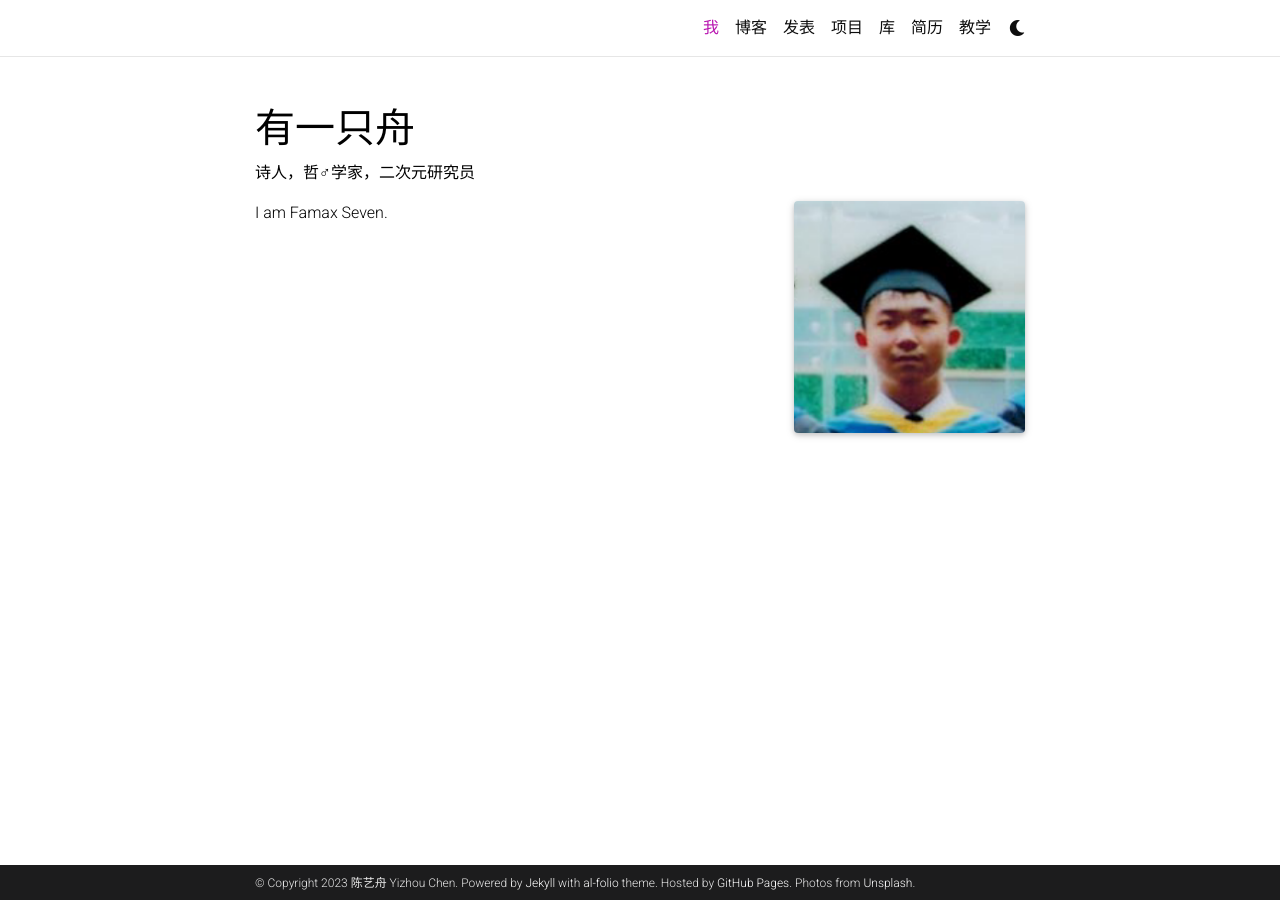
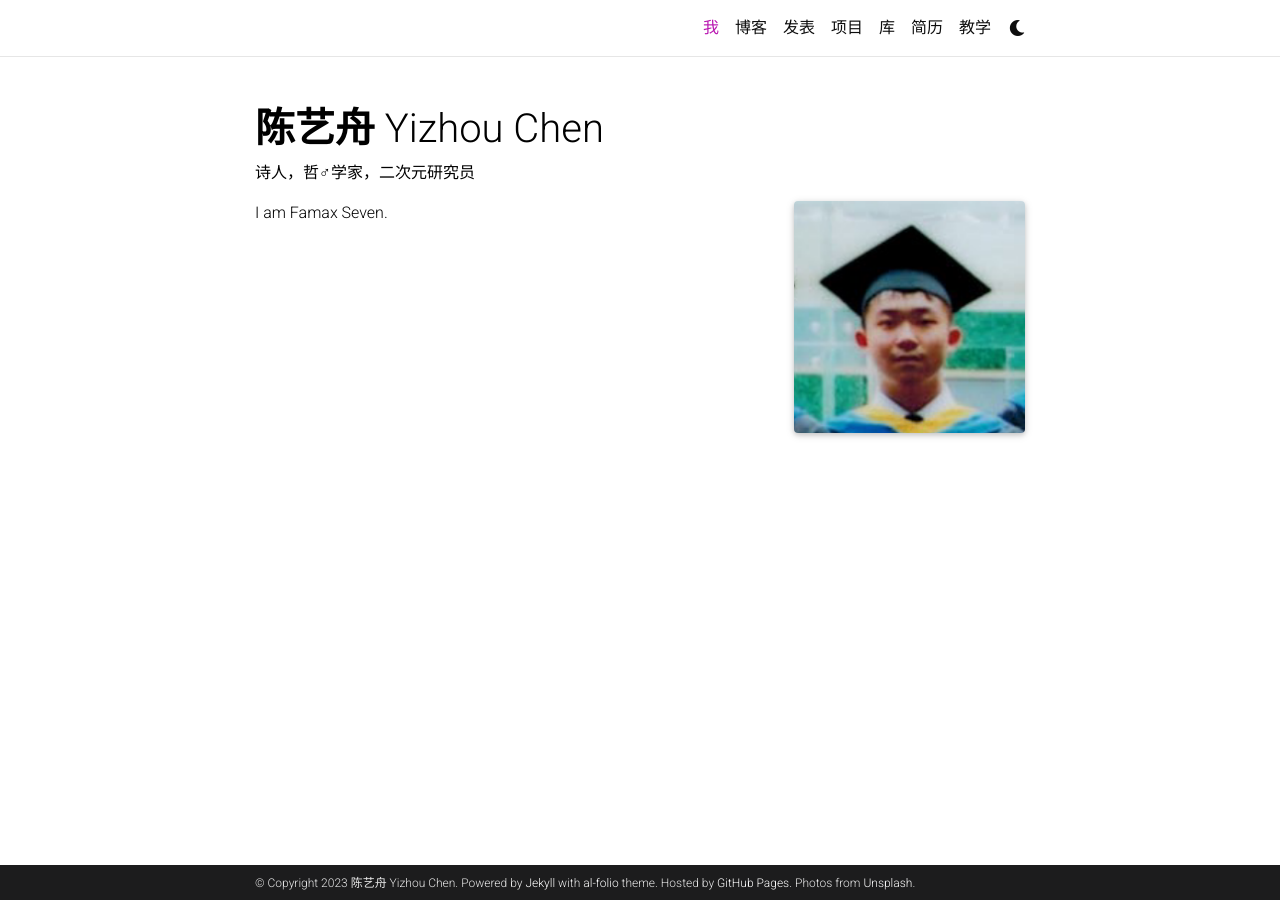
Before and after one commit to famax7/famax7.github.io, a Jekyll site: the page built from _pages/about.md, in a window 1280 px wide. Built offline with Jekyll 4.4.1, drawn with Linux system fonts in a browser that asks for light colours; full-size pictures stand in for the smaller copies a plugin makes; comment, search, counter and statistics services are not loaded; a style sheet for code colours, icons or effects is not loaded.

Commit message:
Update _config.yml

```diff
--- a/_config.yml
+++ b/_config.yml
@@ -2,7 +2,7 @@
 # Site settings
 # -----------------------------------------------------------------------------
 
-title: 有一只舟 # the website title (if blank, full name will be used instead)
+title: blank # the website title (if blank, full name will be used instead)
 first_name: 陈艺舟
 middle_name:
 last_name: Yizhou Chen
```
